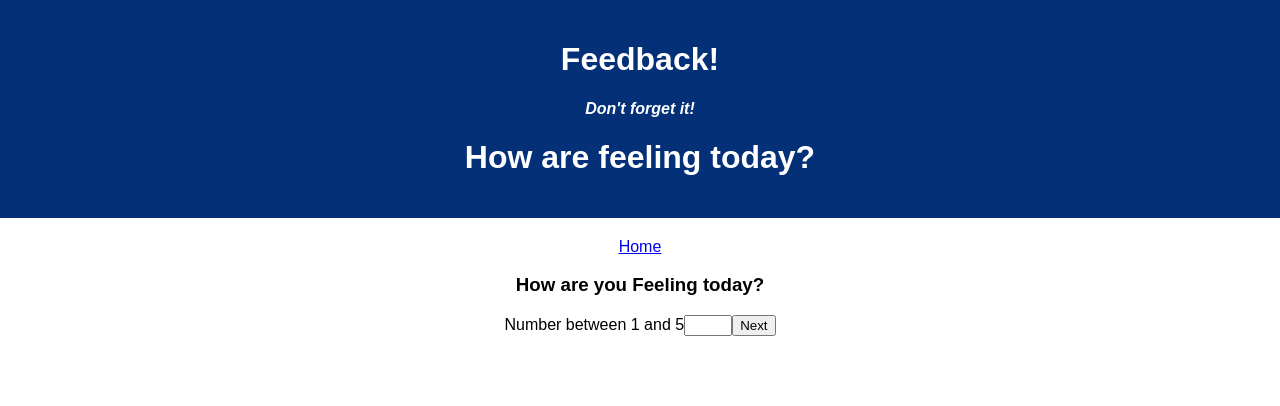
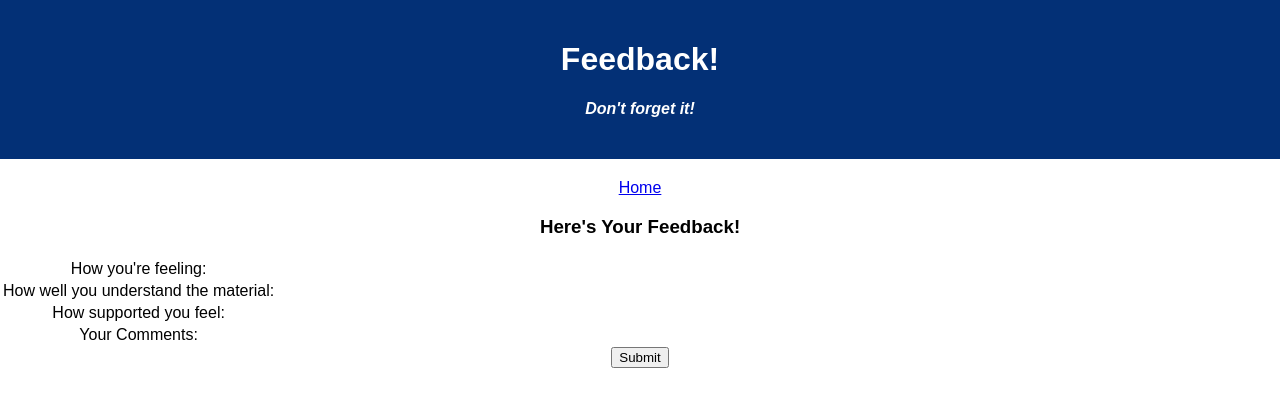
Before and after one commit to mahamudadn/redux-feedback-loop, a React (Create React App) app: page /#/review in a window 1280 px wide. Before the commit this address led to /#/. Shown: the top 406 px of the page. Built offline with nearby package versions, Linux system fonts and the light colour scheme.

Commit message:
added a succes func that reset the history

```diff
--- a/src/components/App/App.jsx
+++ b/src/components/App/App.jsx
@@ -15,7 +15,6 @@ function App() {
       <header className='App-header'>
         <h1 className='App-title'>Feedback!</h1>
         <h4>Don't forget it!</h4>
-        <h1>How are feeling today? </h1>
       </header>
 
       <form>
--- a/src/index.js
+++ b/src/index.js
@@ -14,6 +14,10 @@ const feelingReducer = (state = [], action) => {
   if (action.type === 'GET_FEELING') {
       return [...state,  action.payload]
   }
+  else if (action.type === 'CLEAR') {
+    return []
+  }
+
   return state;
 }
 
@@ -22,6 +26,10 @@ const understandingReducer = (state = [], action) => {
     if (action.type === 'GET_UNDERSTANDING') {
         return [...state,  action.payload]
     }
+    else if (action.type === 'CLEAR') {
+      return []
+    }
+
     return state;
 }
 
@@ -31,6 +39,11 @@ const supportReducer = (state = [], action) => {
   if (action.type === 'GET_SUPPORT') {
       return [...state,  action.payload]
   }
+
+  else if (action.type === 'CLEAR') {
+    return []
+  }
+
   return state;
 }
 
@@ -39,6 +52,11 @@ const commentReducer = (state = [], action) => {
   if (action.type === 'GET_COMMENT') {
       return [...state,  action.payload]
   }
+
+  else if (action.type === 'CLEAR') {
+    return []
+  }
+
   return state;
 }
 
```
Also changed, not shown: src/components/Review/Review.jsx (+0 -8 lines), src/components/Succes/Success.jsx (added, +34 -0 lines), src/components/UnderstandingInput/UnderstandingInput.jsx (line endings or trailing spaces), 1 other file (tests, documents, lock files or other folders).
